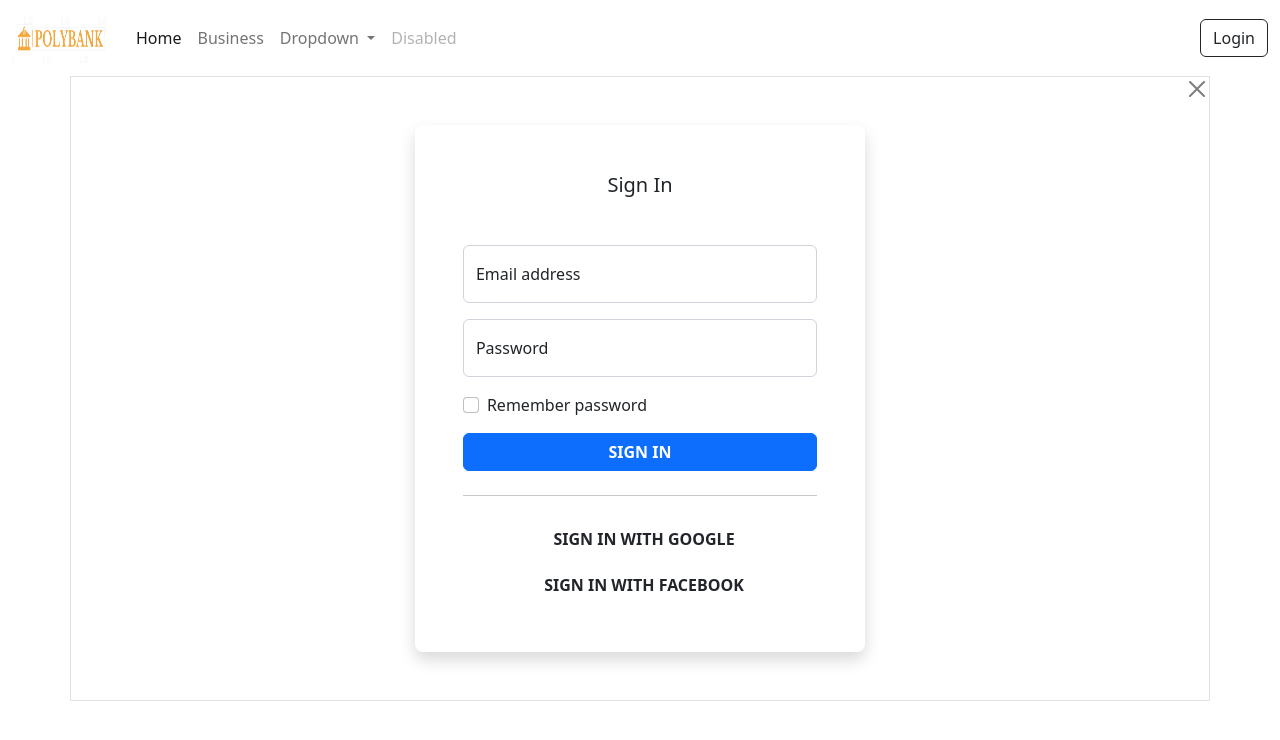
After one commit to KlimDos/radio, a Flask app: page /login in a window 1280 px wide. The commit adds this page. Shown: the top 740 px of the page. Run offline with Flask 2, Linux system fonts and the light colour scheme.

Commit message:
login form

```diff
--- a/src/app.py
+++ b/src/app.py
@@ -1,6 +1,9 @@
 from flask import Flask, render_template, url_for
 
 app = Flask(__name__)
+
+app.config["DEBUG"] = True
+app.config['SECRET_KEY'] = 'secret-key'
 
 
 @app.route("/")
@@ -8,5 +11,10 @@ def home():
     return render_template("index.html")
 
 
+@app.route("/login")
+def login():
+    return render_template("login.html")
+
+
 if __name__ == "__main__":
     app.run()
--- /dev/null
+++ b/src/config.py
@@ -0,0 +1,2 @@
+class Config(object):
+    SECRET_KEY = 'my-secrete-key'
--- /dev/null
+++ b/src/templates/landing.html
@@ -0,0 +1,87 @@
+<!DOCTYPE html>
+<html lang="en">
+  <head>
+    <link
+      href="https://cdn.jsdelivr.net/npm/bootstrap@5.2.3/dist/css/bootstrap.min.css"
+      rel="stylesheet"
+      integrity="sha384-rbsA2VBKQhggwzxH7pPCaAqO46MgnOM80zW1RWuH61DGLwZJEdK2Kadq2F9CUG65"
+      crossorigin="anonymous"
+    />
+    <title>{% block title %}{% endblock %}</title>
+  </head>
+  <body>
+    {% block navi %}
+    <nav class="navbar navbar-expand-lg bg-white">
+      <div class="container-fluid">
+        <a class="navbar-brand" href="#">
+          <img
+            src="{{ url_for('static', filename='logo.png') }}"
+            alt="Logo"
+            width="100"
+            height="50"
+          />
+        </a>
+        <button
+          class="navbar-toggler"
+          type="button"
+          data-bs-toggle="collapse"
+          data-bs-target="#navbarSupportedContent"
+          aria-controls="navbarSupportedContent"
+          aria-expanded="false"
+          aria-label="Toggle navigation"
+        >
+          <span class="navbar-toggler-icon"></span>
+        </button>
+        <div class="collapse navbar-collapse" id="navbarSupportedContent">
+          <ul class="navbar-nav me-auto mb-2 mb-lg-0">
+            <li class="nav-item">
+              <a class="nav-link active" aria-current="page" href="#">Home</a>
+            </li>
+            <li class="nav-item">
+              <a class="nav-link" href="#">Business</a>
+            </li>
+            <li class="nav-item dropdown">
+              <a
+                class="nav-link dropdown-toggle"
+                href="#"
+                role="button"
+                data-bs-toggle="dropdown"
+                aria-expanded="false"
+              >
+                Dropdown
+              </a>
+              <ul class="dropdown-menu">
+                <li><a class="dropdown-item" href="#">Action</a></li>
+                <li><a class="dropdown-item" href="#">Another action</a></li>
+                <li><hr class="dropdown-divider" /></li>
+                <li>
+                  <a class="dropdown-item" href="#">Something else here</a>
+                </li>
+              </ul>
+            </li>
+            <li class="nav-item">
+              <a class="nav-link disabled">Disabled</a>
+            </li>
+          </ul>
+          <form class="d-flex" role="search">
+            <a
+              href="{{url_for('login')}}"
+              class="btn btn-outline-dark"
+              type="submit"
+              >Login</a
+            >
+          </form>
+        </div>
+      </div>
+    </nav>
+    {% endblock %}
+    {% block card %}{% endblock %}
+    {% block login %}{% endblock %}
+
+    <script
+      src="https://cdn.jsdelivr.net/npm/bootstrap@5.2.3/dist/js/bootstrap.bundle.min.js"
+      integrity="sha384-kenU1KFdBIe4zVF0s0G1M5b4hcpxyD9F7jL+jjXkk+Q2h455rYXK/7HAuoJl+0I4"
+      crossorigin="anonymous"
+    ></script>
+  </body>
+</html>
--- /dev/null
+++ b/src/templates/login.html
@@ -0,0 +1,48 @@
+{%- extends "landing.html" %}
+
+{% block login %}
+    <div class="container border position-relative">
+      <a href="{{url_for('home')}}" role="button" class="btn btn-close position-absolute top-0 end-0" tabindex="-1" aria-label="Close"></a>
+        <div class="row">
+          <div class="col-sm-9 col-md-7 col-lg-5 mx-auto">
+            <div class="card border-0 shadow rounded-3 my-5">
+              <div class="card-body p-4 p-sm-5">
+                <h5 class="card-title text-center mb-5 fw-light fs-5">Sign In</h5>
+                <form>
+                  <div class="form-floating mb-3">
+                    <input type="email" class="form-control" id="floatingInput" placeholder="name@example.com">
+                    <label for="floatingInput">Email address</label>
+                  </div>
+                  <div class="form-floating mb-3">
+                    <input type="password" class="form-control" id="floatingPassword" placeholder="Password">
+                    <label for="floatingPassword">Password</label>
+                  </div>
+
+                  <div class="form-check mb-3">
+                    <input class="form-check-input" type="checkbox" value="" id="rememberPasswordCheck">
+                    <label class="form-check-label" for="rememberPasswordCheck">
+                      Remember password
+                    </label>
+                  </div>
+                  <div class="d-grid">
+                    <button class="btn btn-primary btn-login text-uppercase fw-bold" type="submit">Sign
+                      in</button>
+                  </div>
+                  <hr class="my-4">
+                  <div class="d-grid mb-2">
+                    <button class="btn btn-google btn-login text-uppercase fw-bold" type="submit">
+                      <i class="fab fa-google me-2"></i> Sign in with Google
+                    </button>
+                  </div>
+                  <div class="d-grid">
+                    <button class="btn btn-facebook btn-login text-uppercase fw-bold" type="submit">
+                      <i class="fab fa-facebook-f me-2"></i> Sign in with Facebook
+                    </button>
+                  </div>
+                </form>
+              </div>
+            </div>
+          </div>
+        </div>
+      </div>
+{% endblock %}
```
Also changed, not shown: src/templates/clean.html (renamed from src/templates/base.html, +1 -7 lines), src/templates/index.html (+1 -64 lines), src/templates/logged.html (added).
